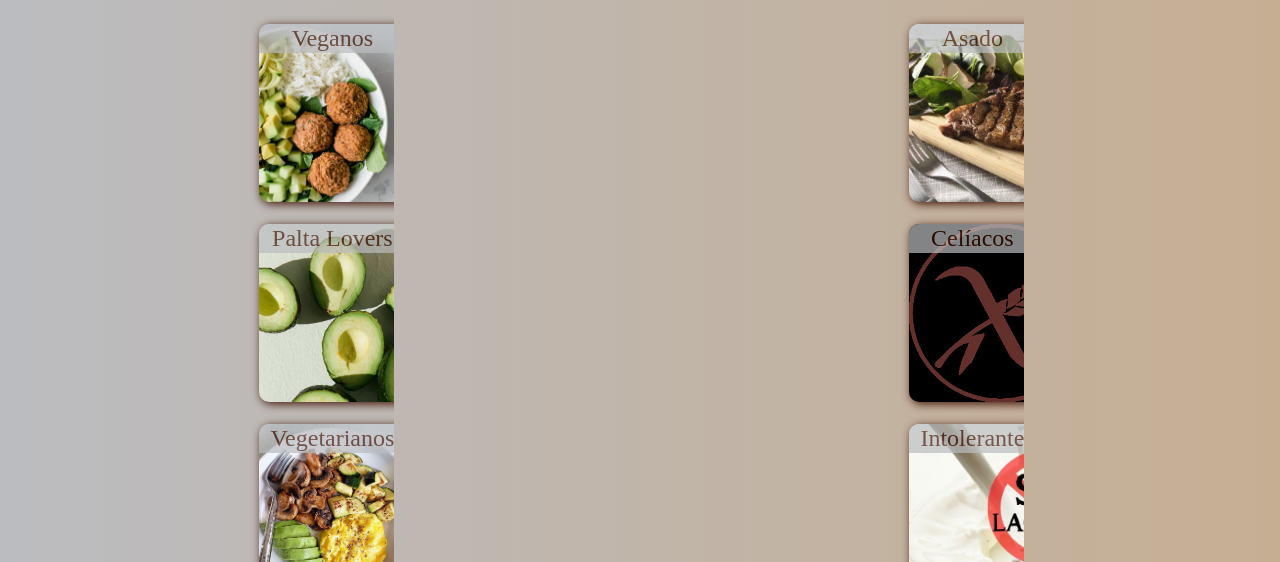
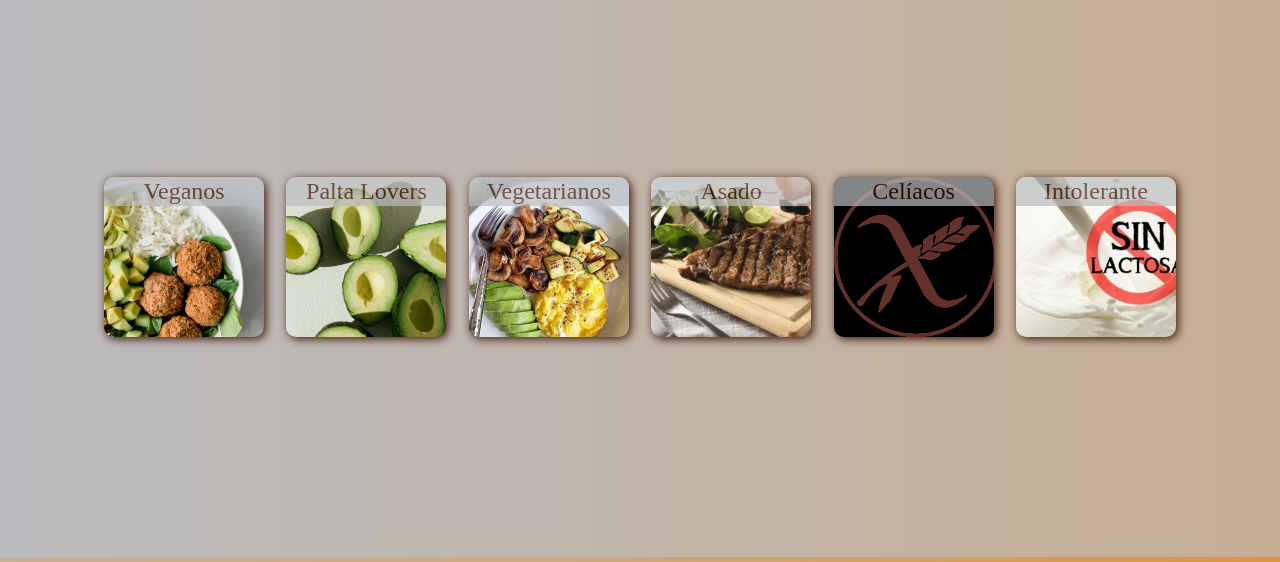
Before and after one commit to JaviMenga/Planned-Meal, a website: page pages/comunidad.html in a window 1280 px wide. Shown: the part 233-795 px from the top of the page. Drawn offline with nearby package versions, Linux system fonts and the light colour scheme; a web font is replaced by a local one.

Commit message:
modifiqué página Comunidades

```diff
--- a/pages/comunidad.html
+++ b/pages/comunidad.html
@@ -57,21 +57,18 @@
     </header>
     <!-- Fin del Header -->
 
-    <div class="grillaPadre">
     <!-- Inicio de Sección -->
-        <h1 class="titulo encabezado">Elegí formar parte de las distintas comunidades en la que te sientas más cómodo.</h1>
-        <section class="comunidadVerde">
+    <h1>Las mejores comunidades</h1>
+    <section class="contenedor__comunidad">
         <div class="comunidades veganos">
-                <h4>Veganos</h1>
+            <h4>Veganos</h4>
         </div>
         <div class="comunidades palta">
-                <h4>Palta Lovers</h3>
+            <h4>Palta Lovers</h4>
         </div>
         <div class="comunidades vegetarianos">
-                <h4>Vegetarianos</h1>
+            <h4>Vegetarianos</h4>
         </div>
-        </section>
-        <section class="comunidadRoja">
         <div class="comunidades asado">
             <h4>Asado</h4>
         </div>
--- a/scss/style.scss
+++ b/scss/style.scss
@@ -234,50 +234,26 @@ main::-webkit-scrollbar-track,
 }
 
 // Comunidades
-.grillaPadre {
+.contenedor__comunidad {
     /* Box Model */
-    display: grid;
-    grid-template-columns: repeat(2, auto);
-    grid-template-rows: repeat(2, auto);
-    grid-template-areas: "titulo titulo titulo titulo" "comunidadVerde comunidadVerde comunidadRoja comunidadRoja";
-    width: $width;
-}
-
-.titulo {
-    /* Box Model */
-    grid-area: titulo;
-}
-
-.comunidadVerde {
-    /* Box Model */
-    grid-area: comunidadVerde;
     display: flex;
-    flex-direction: column;
-    flex-wrap: nowrap;
-    justify-self: center;
-}
-
-.comunidadRoja {
-    /* Box Model */
-    grid-area: comunidadRoja;
-    display: flex;
-    flex-direction: column;
-    flex-wrap: nowrap;
-    justify-self: center;
+    flex-direction: row;
+    flex-wrap: wrap;
+    justify-content: center;
+    align-items: center;
 }
 
 .comunidades {
     /* Box Model */
-    display: inline-block;
-    width: $width;
-    height: 100%;
+    width: 10rem;
+    height: 10rem;
     margin: .7rem;
     /* Visual */
     background-color: $blancoHumo;
     color: $marronOscuro;
-    border-radius: 10px;
+    border-radius: 0.625rem;
     background-size: cover;
-    box-shadow: 2px 2px 10px $marronOscuro;
+    box-shadow: 0.125rem 0.125rem 0.625rem $marronOscuro;
     /* Text */
     font-weight: bold;
 }
```
Also changed, not shown: css/style.css. Lines whose indentation alone changed are shown as unchanged.
